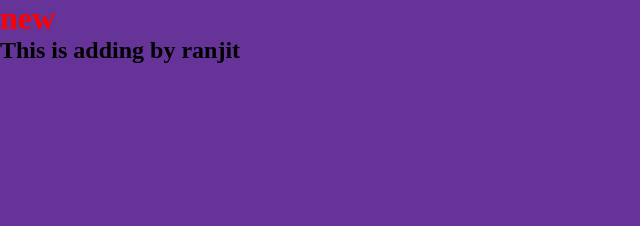
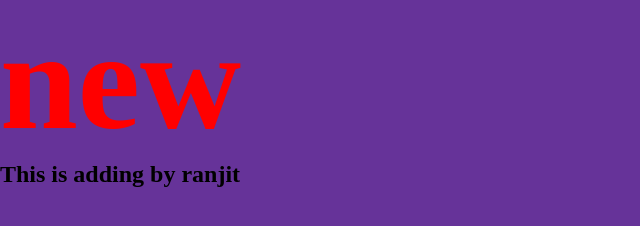
Before and after one commit to ranjit-nothing101/nothing, a plain HTML site: page index.html in a window 1280 px wide. Shown: the whole page, without its empty margins (0-640 px from the left). Drawn offline with Linux system fonts and the light colour scheme.

Commit message:
Update style.css

```diff
--- a/style.css
+++ b/style.css
@@ -7,4 +7,5 @@ body{
 }
 h1{
     color:red;
+    font-size:calc(12px + 10vw);
 }
```
